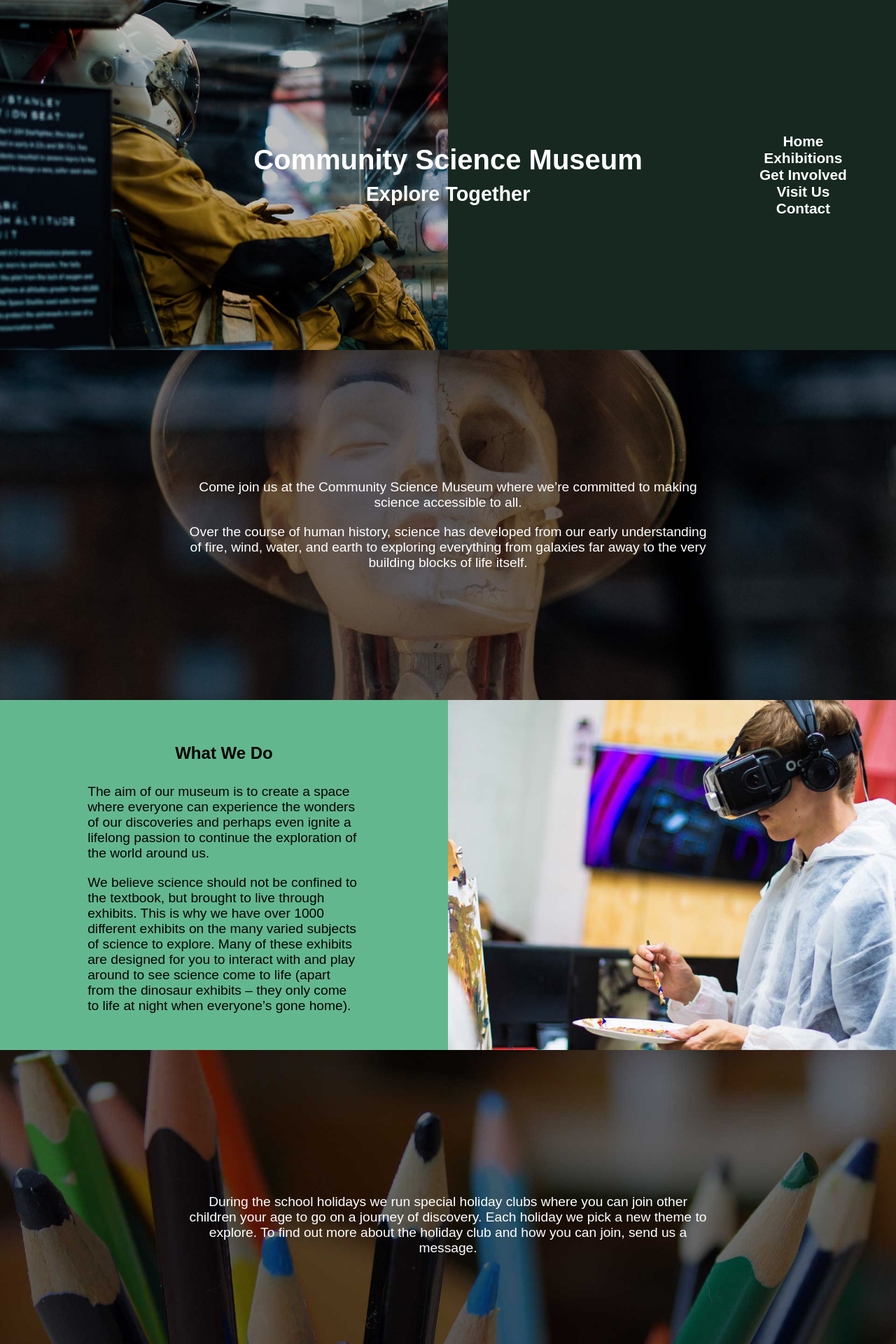
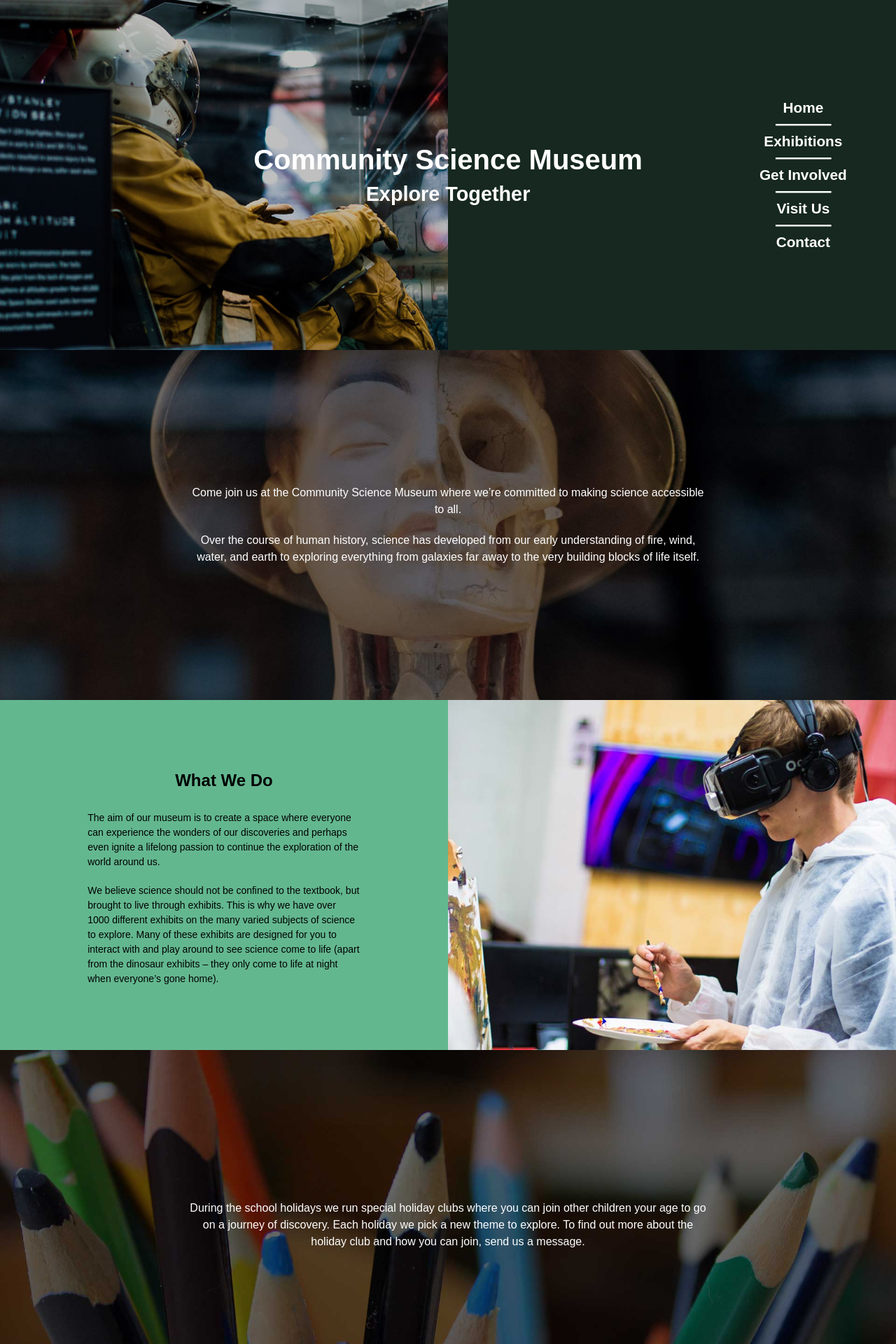
Before and after one commit to fanzypantz/SemesterProject01, a PHP site: page /index.php in a window 1280 px wide. Shown: the top 1920 px of the page at 70% size. Run offline with PHP 8.4, Linux system fonts and the light colour scheme; some web fonts are replaced.

Commit message:
refined the index somewhat

```diff
--- a/css/base.css
+++ b/css/base.css
@@ -62,7 +62,7 @@ header .hero-banner h1 {
 header .hero-banner h2 {
   font-size: 1.8em;
 }
-header .nav-container {
+header .nav {
   position: absolute;
   top: 50%;
   right: 5%;
@@ -71,10 +71,22 @@ header .nav-container {
   text-align: center;
   font-size: 1.3em;
 }
+header .nav line {
+  stroke: white;
+  stroke-width: 5px;
+}
 
 footer {
+  font-weight: 700;
+  font-size: 1.2em;
   background-color: #162820;
   height: 100px;
+  display: flex;
+  justify-content: center;
+  align-items: center;
+}
+footer a {
+  margin: 0 20px;
 }
 
 .container {
@@ -109,7 +121,8 @@ footer {
   margin: 0 auto;
 }
 .text p {
-  font-size: 1.2em;
+  font-size: 14px;
+  line-height: 1.5em;
   margin: 10px;
 }
 
@@ -118,6 +131,7 @@ footer {
   text-align: center;
 }
 .full p, .full h1 {
+  font-size: 1em;
   color: white;
 }
 
--- a/css/defaults/defaults.sass
+++ b/css/defaults/defaults.sass
@@ -57,7 +57,7 @@ header
     h2
       font-size: 1.8em
 
-  .nav-container
+  .nav
     position: absolute
     top: 50%
     right: 5%
@@ -66,10 +66,22 @@ header
     text-align: center
     font-size: 1.3em
 
+    line
+      stroke: $font
+      stroke-width: 5px
+
 
 footer
+  font-weight: 700
+  font-size: 1.2em
   background-color: $primary
   height: 100px
+  display: flex
+  justify-content: center
+  align-items: center
+
+  a
+    margin: 0 20px
 
 .container
   max-width: 1920px
@@ -102,11 +114,14 @@ footer
   margin: 0 auto
 
   p
-    font-size: 1.2em
+    font-size: 14px
+    line-height: 1.5em
     margin: 10px
 
 .full
   width: 100%
   text-align: center
+
   p, h1
+    font-size: 1em
     color: $font
--- a/includes/head.php
+++ b/includes/head.php
@@ -5,4 +5,5 @@
     <meta name="keywords" content="" />
 <?php } ?>
 
+<link rel="stylesheet" href="https://use.typekit.net/gmx3mnm.css">
 <link rel="stylesheet" href="css/base.css">
--- a/layout.php
+++ b/layout.php
@@ -14,27 +14,47 @@
 
             </div>
 
-            <div class="nav-container">
+
             <nav class="nav">
                 <ul class="nav-list">
                     <li class="nav-item">
                         <a class="nav-link <?php if ($CURRENT_PAGE == "Index") {?>active<?php }?>" href="index.php">Home</a>
                     </li>
+                    <li>
+                        <svg height="8" width="80">
+                            <line x1="0" y1="0" x2="80" y2="0" />
+                        </svg>
+                    </li>
                     <li class="nav-item">
                         <a class="nav-link <?php if ($CURRENT_PAGE == "Exhibitions") {?>active<?php }?>" href="exhibitions.php">Exhibitions</a>
+                    </li>
+                    <li>
+                        <svg height="8" width="80">
+                            <line x1="0" y1="0" x2="80" y2="0" />
+                        </svg>
                     </li>
                     <li class="nav-item">
                         <a class="nav-link <?php if ($CURRENT_PAGE == "Involvement") {?>active<?php }?>" href="involvement.php">Get Involved</a>
                     </li>
+                    <li>
+                        <svg height="8" width="80">
+                            <line x1="0" y1="0" x2="80" y2="0" />
+                        </svg>
+                    </li>
                     <li class="nav-item">
                         <a class="nav-link <?php if ($CURRENT_PAGE == "Visit Us") {?>active<?php }?>" href="visit.php">Visit Us</a>
+                    </li>
+                    <li>
+                        <svg height="8" width="80">
+                            <line x1="0" y1="0" x2="80" y2="0" />
+                        </svg>
                     </li>
                     <li class="nav-item">
                         <a class="nav-link <?php if ($CURRENT_PAGE == "Contact") {?>active<?php }?>" href="contact.php">Contact</a>
                     </li>
                 </ul>
             </nav>
-            </div>
+
 
             <div class="hero-banner">
                 <h1>Community Science Museum</h1>
@@ -48,13 +68,11 @@
         <?php endblock() ?>
 
         <footer>
-            <span>
             <a class="nav-link <?php if ($CURRENT_PAGE == "Index") {?>active<?php }?>" href="index.php">Home</a>
             <a class="nav-link <?php if ($CURRENT_PAGE == "Exhibitions") {?>active<?php }?>" href="exhibitions.php">Exhibitions</a>
             <a class="nav-link <?php if ($CURRENT_PAGE == "Involvement") {?>active<?php }?>" href="involvement.php">Get Involved</a>
             <a class="nav-link <?php if ($CURRENT_PAGE == "Visit Us") {?>active<?php }?>" href="visit.php">Visit Us</a>
             <a class="nav-link <?php if ($CURRENT_PAGE == "Contact") {?>active<?php }?>" href="contact.php">Contact</a>
-            </span>
         </footer>
     </body>
 </html>
```
Also changed, not shown: 1 other file. Lines whose indentation alone changed are shown as unchanged.
